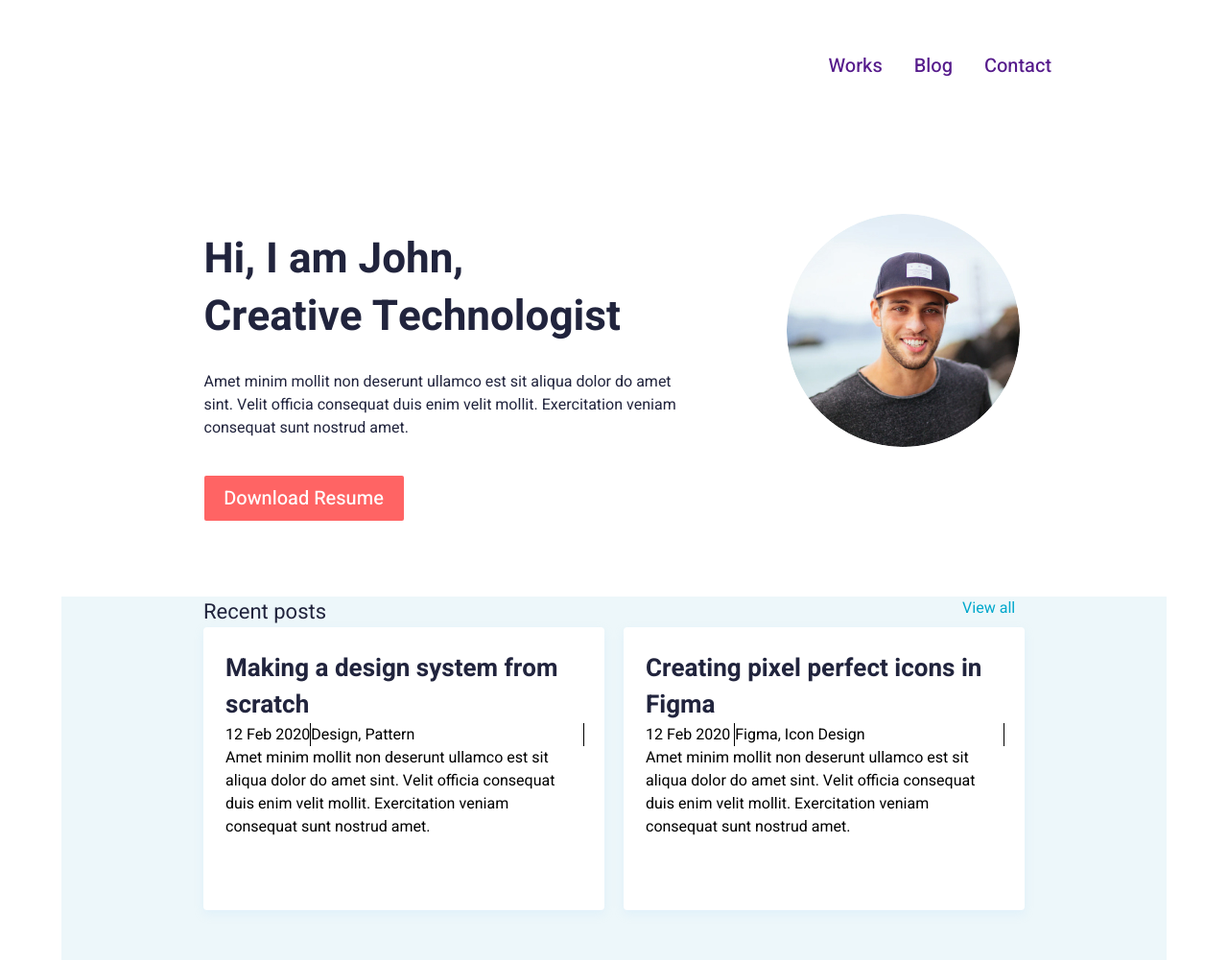
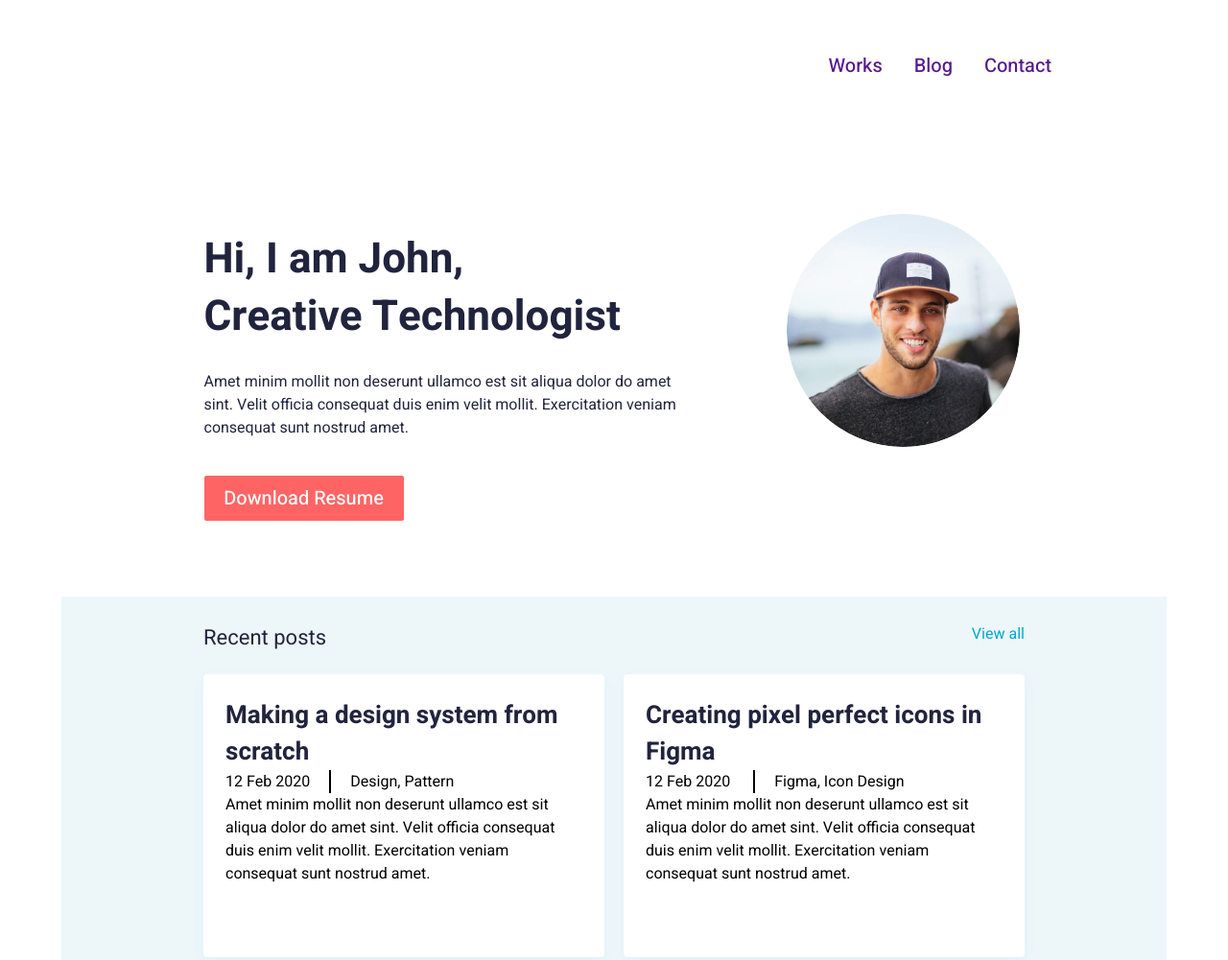
Before and after one commit to KaliuzhnyiKonstantyn/john-portfolio, a plain HTML site: page index.html in a window 1280 px wide. Shown: the top 1001 px of the page at 96% size. Drawn offline with Linux system fonts and the light colour scheme.

Commit message:
add changes paddings

```diff
--- a/index.html
+++ b/index.html
@@ -48,17 +48,17 @@
     <div class="content-recent">
         <div class="card">
             <h2 class="card-header">Making a design system from scratch</h2>
-            <ul class="vertical-line">
-                <li>12 Feb 2020<span></span>Design, Pattern</li>
-            </ul>
+            <div class="vertical-line">
+                <h3>12 Feb 2020<span></span>Design, Pattern</h3>
+            </div>
             <p>Amet minim mollit non deserunt ullamco est sit aliqua dolor do amet sint. Velit officia consequat duis
                 enim velit mollit. Exercitation veniam consequat sunt nostrud amet.</p>
         </div>
         <div class="card">
             <h2 class="card-header">Creating pixel perfect icons in Figma</h2>
-            <ul class="vertical-line">
-                <li>12 Feb 2020 <span></span>Figma, Icon Design</li>
-            </ul>
+            <div class="vertical-line">
+                <h3>12 Feb 2020 <span></span>Figma, Icon Design</h3>
+            </div>
             <p>Amet minim mollit non deserunt ullamco est sit aliqua dolor do amet sint. Velit officia consequat duis
                 enim velit mollit. Exercitation veniam consequat sunt nostrud amet.</p>
         </div>
--- a/style.css
+++ b/style.css
@@ -75,8 +75,8 @@ button {
 
 .title-bar {
     display: flex;
-    gap: 663px;
-    margin: 0 148px;
+    justify-content: space-between;
+    padding: 27px 148px 0;
 }
 
 .recent-header {
@@ -93,7 +93,7 @@ button {
 
 .content-recent {
     display: flex;
-    margin: 0 148px;
+    padding: 22px 148px 32px;
     gap: 20px;
 }
 
@@ -112,9 +112,9 @@ button {
     color: #21243D;
 }
 
-.vertical-line,
-span {
-    border-right: 1px solid black;
+.vertical-line span {
+    border-right: 2px solid black;
+    margin: 0 20px;
 }
 
 .socials {
```
